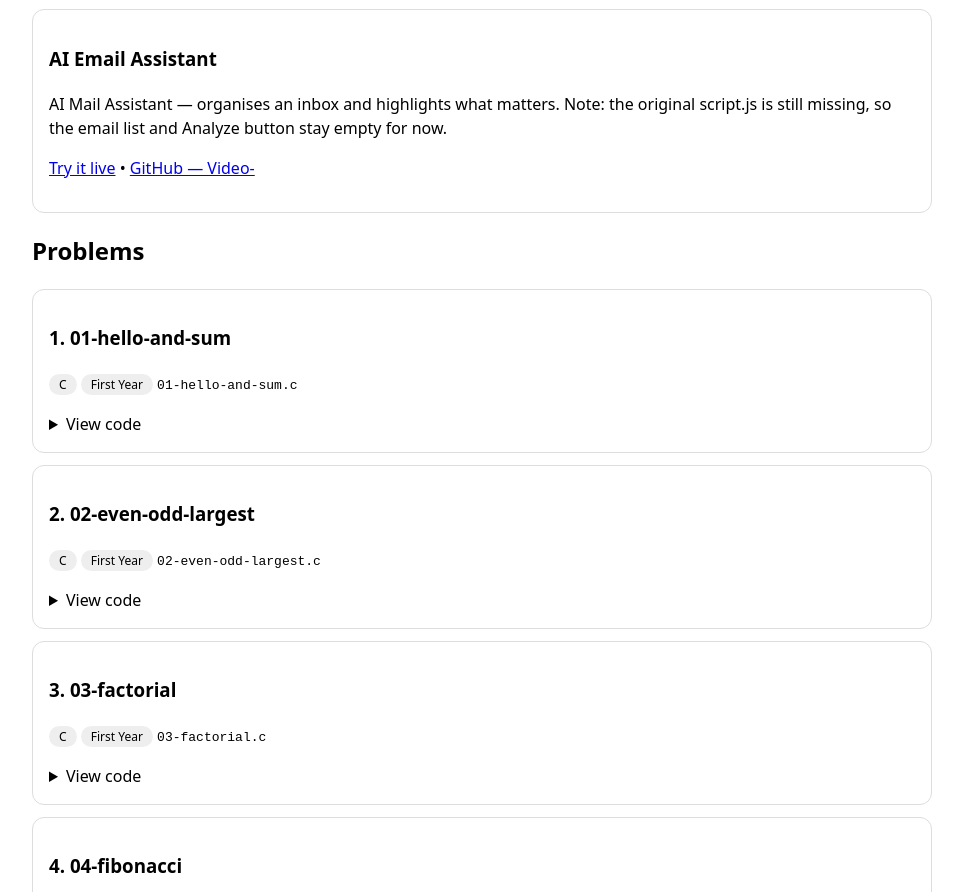
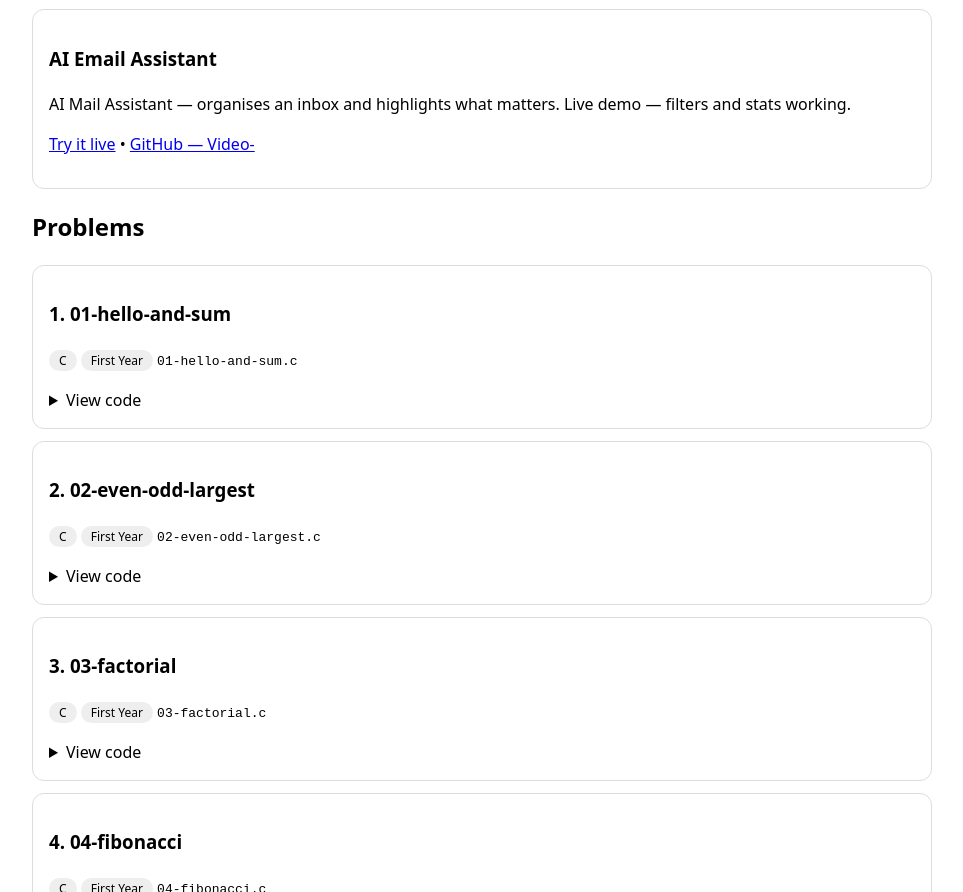
Before and after one commit to abhiyadavj2006-del/chat, a plain HTML site: page problems-site/index.html in a window 1280 px wide. Shown: the part 1337-2229 px from the top of the page, without its empty margins (158-1121 px from the left). Drawn offline with Linux system fonts and the light colour scheme.

Commit message:
Fix stale AI Email Assistant note in problems site

```diff
--- a/problems-site/index.html
+++ b/problems-site/index.html
@@ -46,7 +46,7 @@ code{word-break:break-all}
 
 <div class="project-card">
   <h3>AI Email Assistant</h3>
-  <p>AI Mail Assistant — organises an inbox and highlights what matters. Note: the original script.js is still missing, so the email list and Analyze button stay empty for now.</p>
+  <p>AI Mail Assistant — organises an inbox and highlights what matters. Live demo — filters and stats working.</p>
   <p><a href="https://abhiyadavj2006-del.github.io/Video-/">Try it live</a> • <a href="https://github.com/abhiyadavj2006-del/Video-">GitHub — Video-</a></p>
 </div>
 </section>
```
